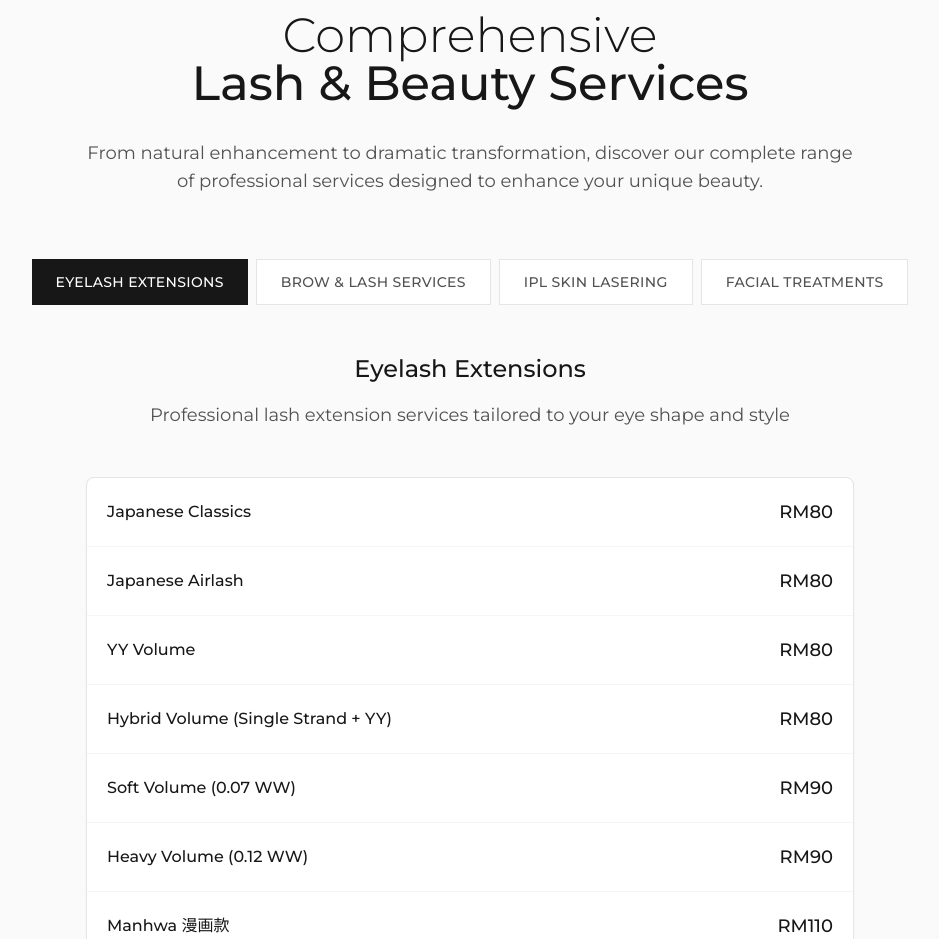
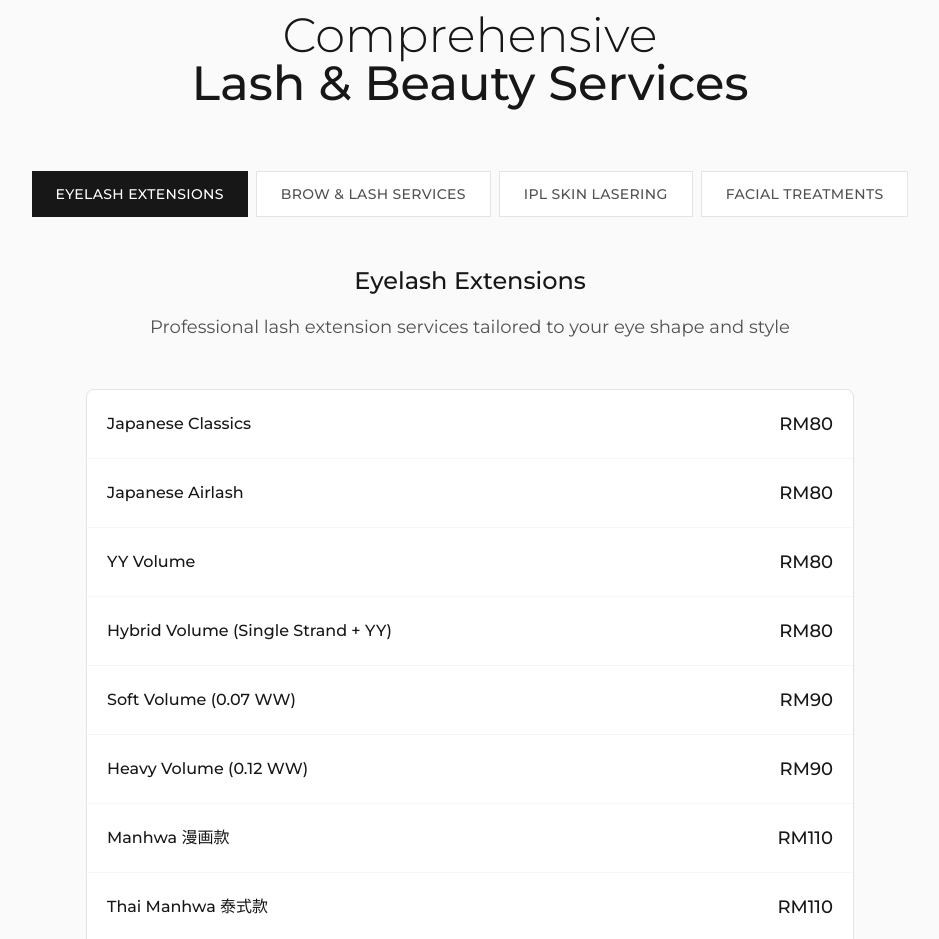
Before and after one commit to ziaa03/ruemi-beauty, a Next.js app: page / in a window 1280 px wide. Shown: the part 1860-2799 px from the top of the page, without its empty margins (170-1109 px from the left). Built offline with nearby package versions, Linux system fonts and the light colour scheme.

Commit message:
Removed excessive description for professsional services section

```diff
--- a/src/app/components/Main.jsx
+++ b/src/app/components/Main.jsx
@@ -442,9 +442,6 @@ const RuemiBeautyWebsite = () => {
               Comprehensive
               <span className="block font-medium">Lash & Beauty Services</span>
             </h2>
-            <p className="text-lg text-neutral-600 max-w-3xl mx-auto">
-              From natural enhancement to dramatic transformation, discover our complete range of professional services designed to enhance your unique beauty.
-            </p>
           </div>
 
           {/* Service Category Tabs */}
```
